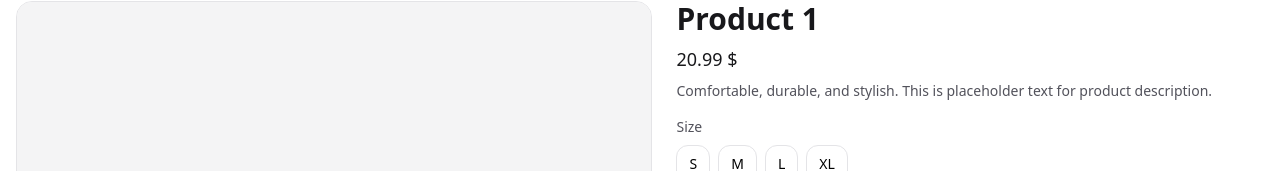
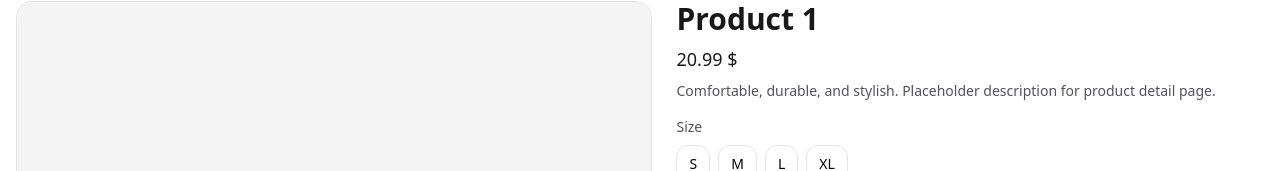
Before and after one commit to eylem-emel/EcommerceProject-eylem.emel, a React (Vite) app: page /product/1 in a window 1280 px wide. Shown: the part 232-403 px from the top of the page. Built offline with nearby package versions, Linux system fonts and the light colour scheme.

Commit message:
refactor: clean up ProductDetailPage component by removing placeholder comments and updating description text

```diff
--- a/src/pages/ProductDetailPage.jsx
+++ b/src/pages/ProductDetailPage.jsx
@@ -4,17 +4,15 @@ import { ArrowLeft } from "lucide-react";
 export default function ProductDetailPage() {
   const { id } = useParams();
 
-  // Şimdilik fake data (sonra store/api bağlarız)
   const product = {
     id,
     title: `Product ${id}`,
     price: `${(19.99 + Number(id)).toFixed(2)} $`,
-    desc: "Comfortable, durable, and stylish. This is placeholder text for product description.",
+    desc: "Comfortable, durable, and stylish. Placeholder description for product detail page.",
   };
 
   return (
     <div className="w-full flex flex-col gap-6 py-6">
-      {/* Back */}
       <div className="w-full flex">
         <Link
           to="/shop"
@@ -25,16 +23,13 @@ export default function ProductDetailPage() {
         </Link>
       </div>
 
-      {/* Content wrapper (flex-only responsive layout) */}
       <div className="w-full flex flex-col lg:flex-row gap-6">
-        {/* Image */}
         <div className="w-full lg:w-[52%] flex">
           <div className="w-full rounded-2xl border border-zinc-200 overflow-hidden flex">
             <div className="w-full aspect-[4/3] lg:aspect-[4/4] bg-zinc-100" />
           </div>
         </div>
 
-        {/* Info */}
         <div className="w-full lg:w-[48%] flex">
           <div className="w-full flex flex-col gap-4">
             <div className="flex flex-col gap-2">
@@ -45,7 +40,6 @@ export default function ProductDetailPage() {
               <p className="text-sm text-zinc-600">{product.desc}</p>
             </div>
 
-            {/* Options (placeholder) */}
             <div className="w-full flex flex-col gap-3">
               <div className="flex flex-col gap-2">
                 <span className="text-sm text-zinc-600">Size</span>
@@ -77,7 +71,6 @@ export default function ProductDetailPage() {
               </div>
             </div>
 
-            {/* Actions */}
             <div className="w-full flex flex-col sm:flex-row gap-3">
               <button className="w-full sm:w-auto px-5 py-3 rounded-xl bg-zinc-900 text-white text-sm">
                 Add to cart
@@ -87,7 +80,6 @@ export default function ProductDetailPage() {
               </button>
             </div>
 
-            {/* Details list */}
             <div className="w-full flex flex-col gap-2 pt-2">
               {[
                 ["Material", "Cotton blend"],
```
